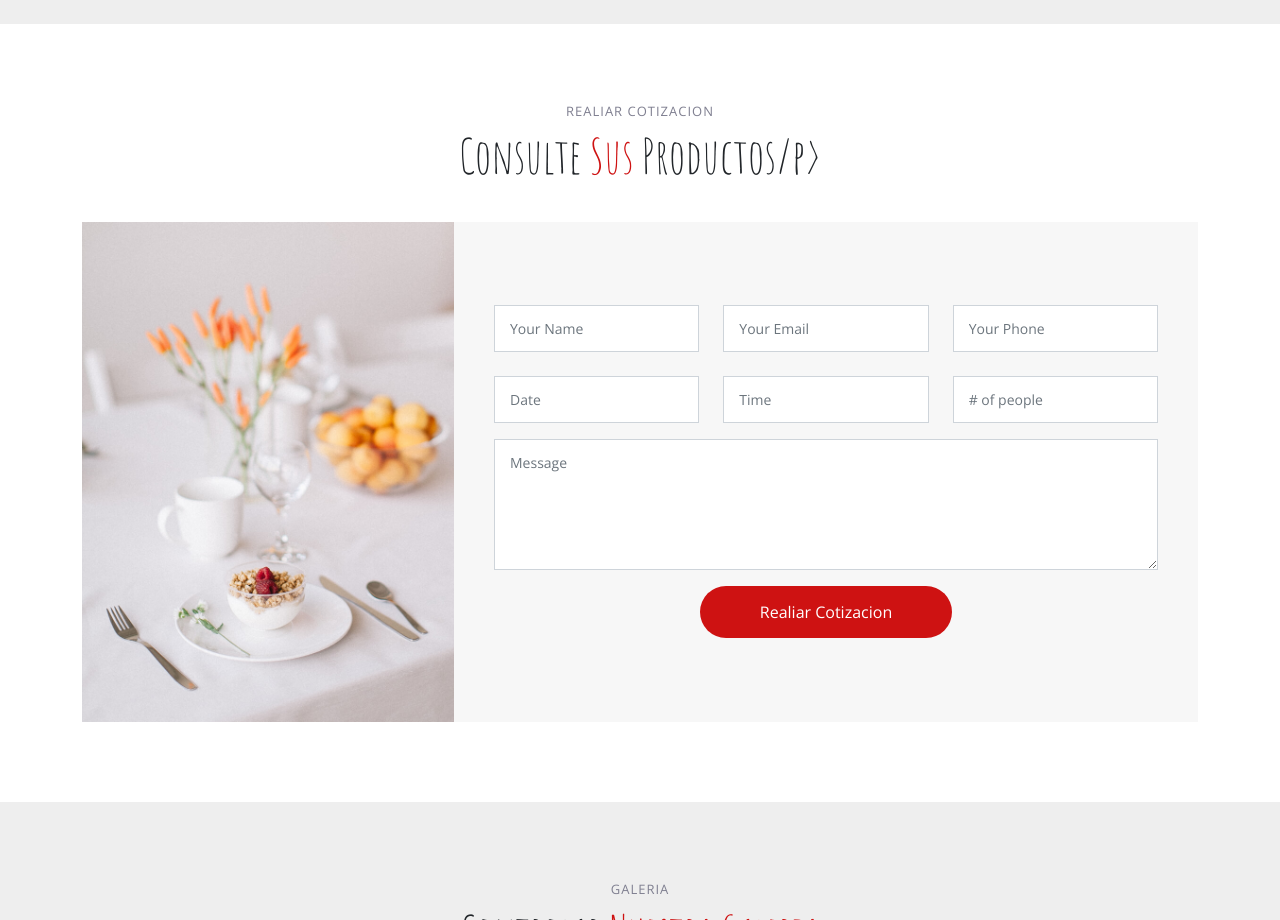
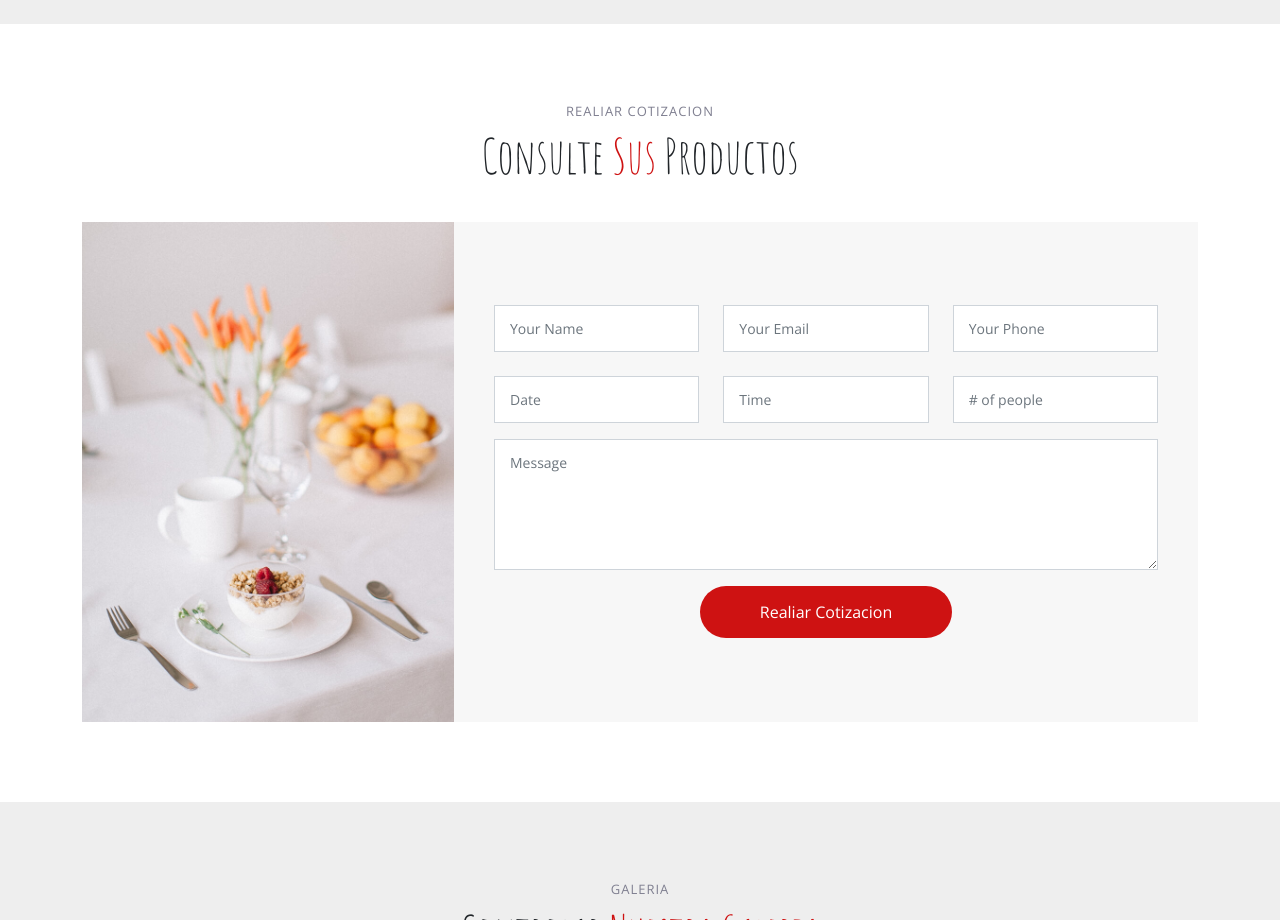
Before and after one commit to WilfredoAR22/Web_Micosas, a plain HTML site: page index.html in a window 1280 px wide. Shown: the part 5780-6700 px from the top of the page. Drawn offline with nearby package versions, Linux system fonts and the light colour scheme.

```diff
--- a/index.html
+++ b/index.html
@@ -813,7 +813,7 @@
 
         <div class="section-header">
           <h2>Realiar Cotizacion</h2>
-          <p>Consulte <span>Sus</span> Productos/p>
+          <p>Consulte <span>Sus</span> Productos</p>
         </div>
 
         <div class="row g-0">
```
